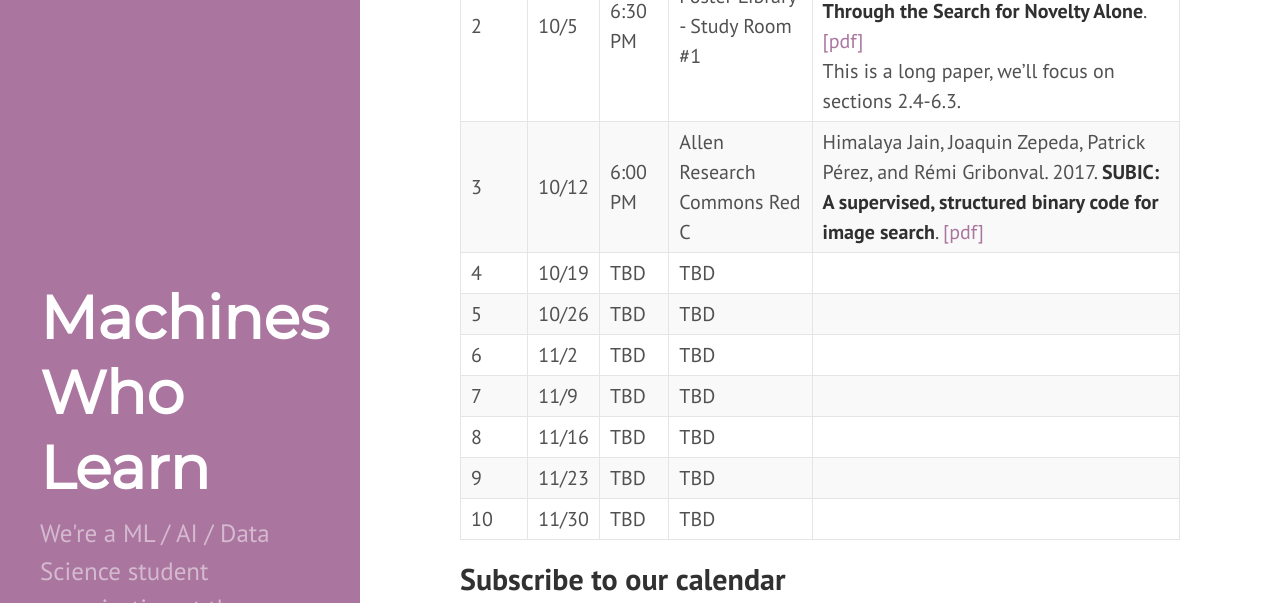
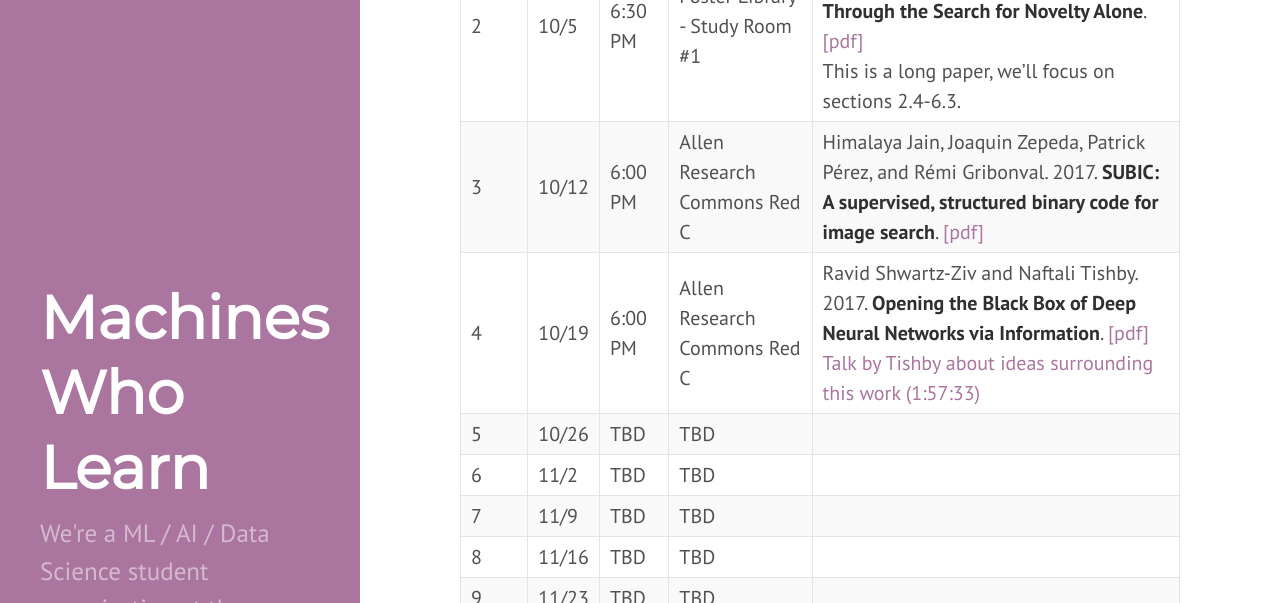
Before and after one commit to MachinesWhoLearn/machineswholearn.github.io, a Jekyll site: the page built from mwl_reading_group.md, in a window 1280 px wide and 900 px high, scrolled down 590 px, cut to the strip 0-603 px from the top of the window. Built offline with Jekyll 4.4.1, drawn with Linux system fonts in a browser that asks for light colours.

Commit message:
Add 10/19 paper

```diff
--- a/mwl_reading_group.md
+++ b/mwl_reading_group.md
@@ -16,7 +16,7 @@ or two people assigned to lead a discussion about the readings.
 |    1 | 9/28 | 6:00 PM | Allen Research Commons Red C | Robin Jia and Percy Liang. 2017. **Adversarial Examples for Evaluating Reading Comprehension Systems**. [[pdf]](https://www.semanticscholar.org/paper/Adversarial-Examples-for-Evaluating-Reading-Compre-Jia-Liang/1e845782ffd510efea1a031e5a9ed7b28d23d662) |
 |    2 | 10/5 | 6:30 PM | Foster Library - Study Room #1 | Joel Lehman and Kenneth O. Stanley. 2015. **Abandoning Objectives: Evolution Through the Search for Novelty Alone**. [[pdf]](https://www.semanticscholar.org/paper/Abandoning-Objectives-Evolution-Through-the-Search-Lehman-Stanley/44a7d9492c30bfa57f69efa6f0fbbe39da666752) <br> This is a long paper, we'll focus on sections 2.4-6.3.|
 |    3 | 10/12 | 6:00 PM | Allen Research Commons Red C | Himalaya Jain, Joaquin Zepeda, Patrick Pérez, and Rémi Gribonval. 2017. **SUBIC: A supervised, structured binary code for image search**. [[pdf]](https://www.semanticscholar.org/paper/SUBIC-A-supervised-structured-binary-code-for-imag-Jain-Zepeda/6598630bec131a1da9a8fb6cd6b17a1f8bbd48a9) |
-|    4 | 10/19 | TBD | TBD |                     |
+|    4 | 10/19 | 6:00 PM | Allen Research Commons Red C | Ravid Shwartz-Ziv and Naftali Tishby. 2017. **Opening the Black Box of Deep Neural Networks via Information**. [[pdf]](https://www.semanticscholar.org/paper/Opening-the-Black-Box-of-Deep-Neural-Networks-via-Shwartz-Ziv-Tishby/0b304b127a9290d37d83e2f32d35e045bbb8d339) <br> [Talk by Tishby about ideas surrounding this work (1:57:33)](https://www.youtube.com/watch?v=RKvS958AqGY&t=530s) |
 |    5 | 10/26 | TBD | TBD |                     |
 |    6 | 11/2 | TBD | TBD |                     |
 |    7 | 11/9 | TBD | TBD |                     |
```
